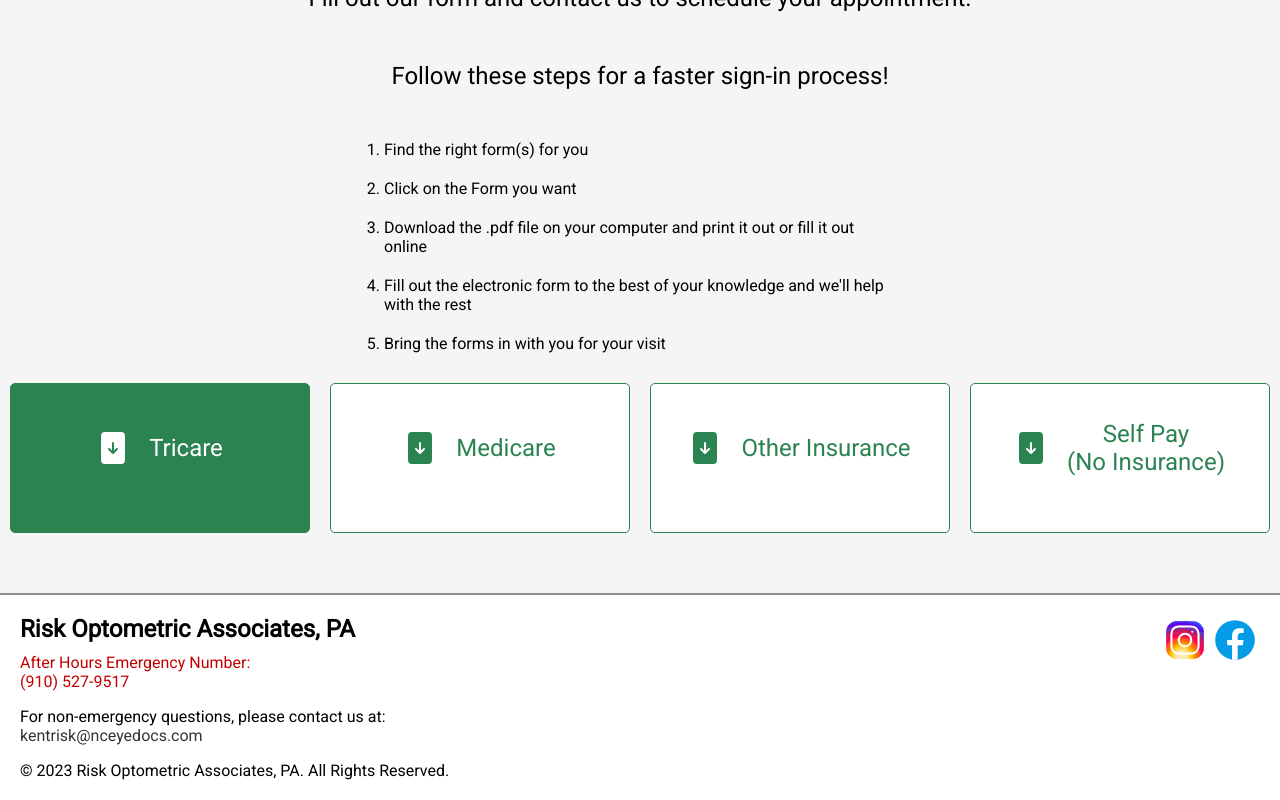
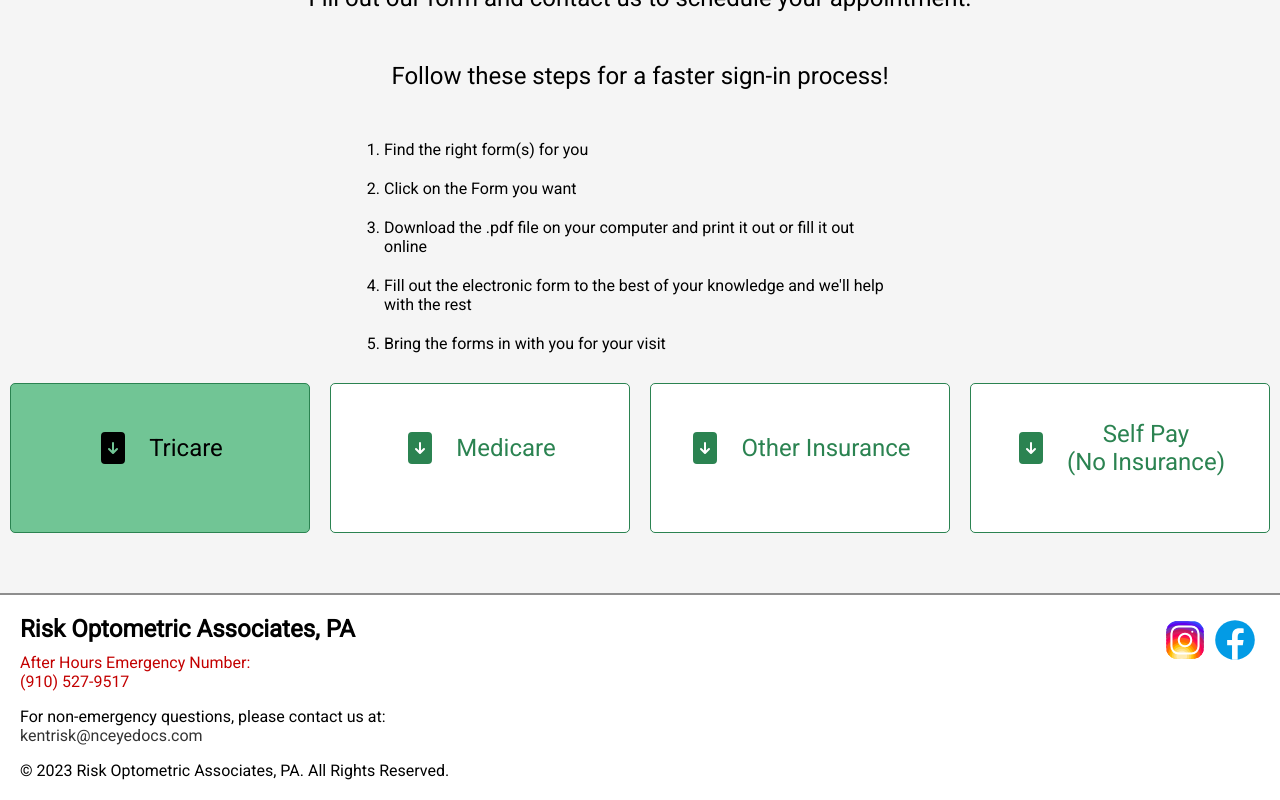
Before and after one commit to grantrisk/risk-optometric-associates, a Next.js app: page / in a window 1280 px wide. In both pictures the pointer is over the link "Tricare". Built offline with nearby package versions, Linux system fonts and the light colour scheme.

Commit message:
Updated Hover

```diff
--- a/styles/Home.module.css
+++ b/styles/Home.module.css
@@ -183,6 +183,7 @@
   display: flex;
   flex-direction: row;
   text-align: center;
+  transition: background-color 0.3s ease;
 }
 
 .formLink p {
@@ -190,9 +191,10 @@
 }
 
 .formLink:hover {
-  background-color: #2b8351;
-  color: #fff;
+  background-color: #71c595;
+  color: black;
   cursor: pointer;
+  transition: background-color 0.3s ease;
 }
 
 .formLink svg {
@@ -236,11 +238,6 @@
   .location a {
     font-size: 0.7rem;
     margin: 0;
-  }
-
-  /*TO BE DELETED WHEN PHONE LINES ARE BACK UP*/
-  .location li>p {
-    font-size: 0.7rem;
   }
 
   .formSection p {
```
Also changed, not shown: pages/index.tsx (+0 -11 lines), styles/Review.module.css (+15 -0 lines).
